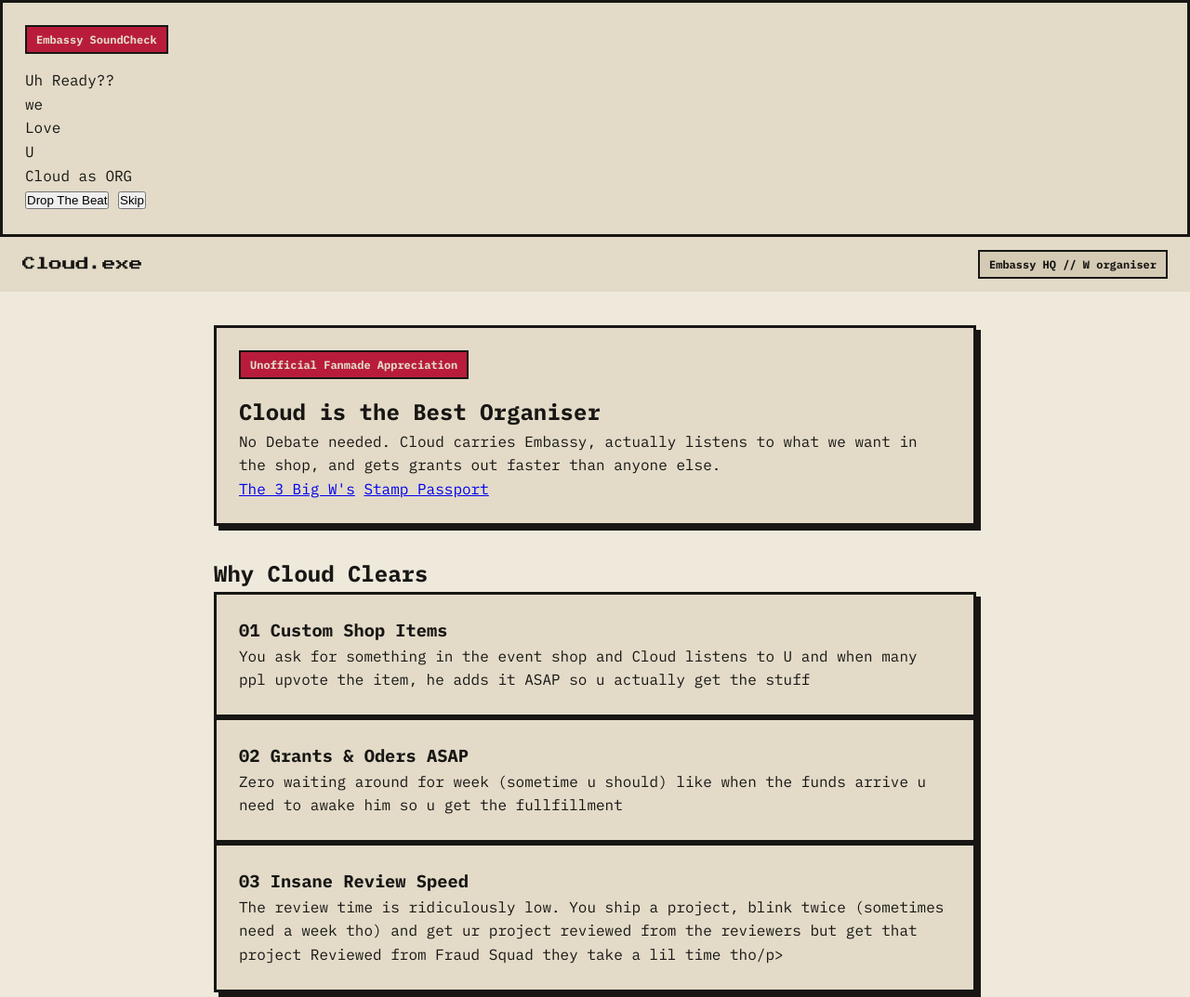
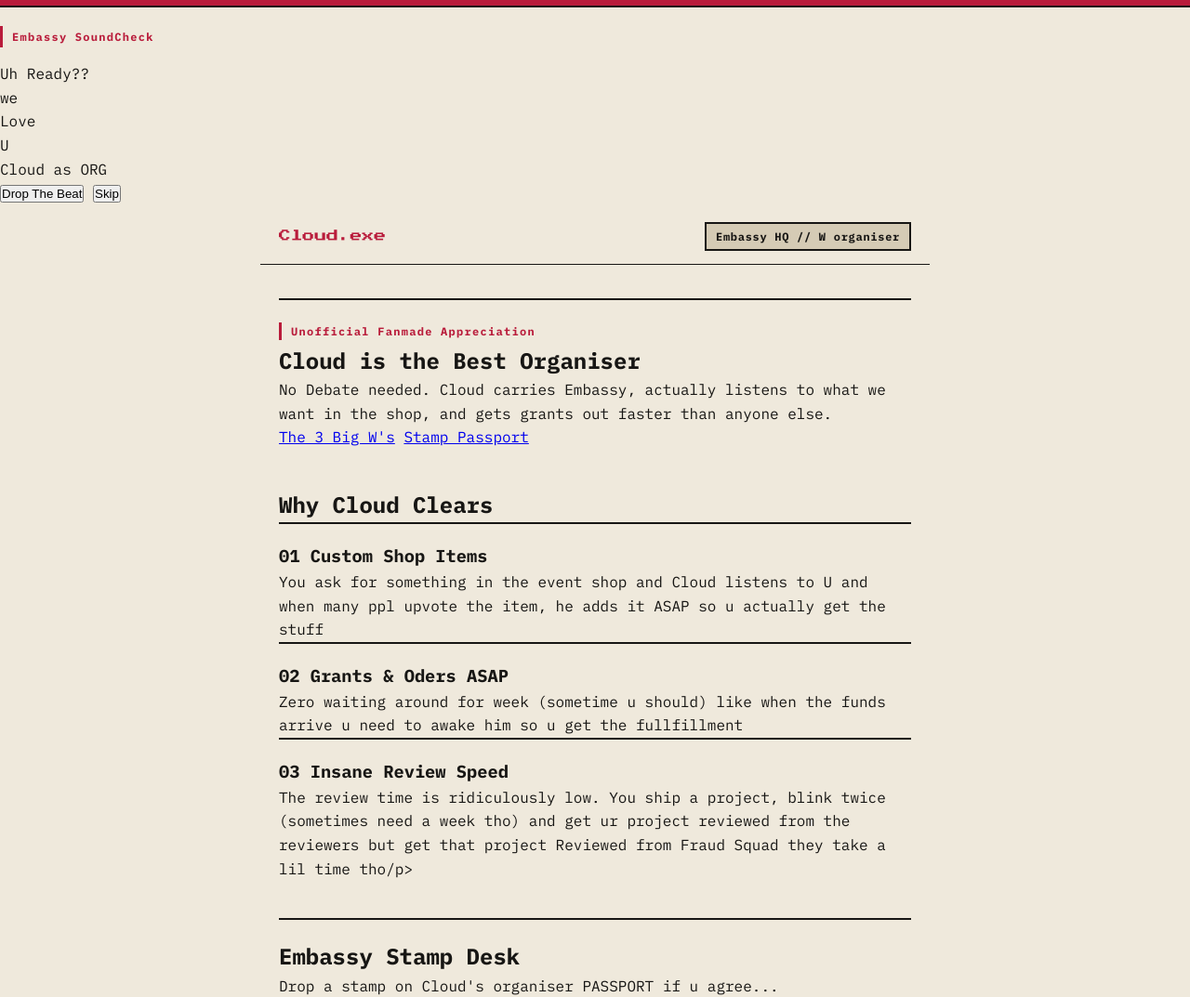
Before and after one commit to K8BH/Clouds-da-best-org, a plain HTML site: page index.html in a window 1280 px wide. Shown: the top 1073 px of the page at 93% size. Drawn offline with Linux system fonts and the light colour scheme.

Commit message:
flatten the card layout

```diff
--- a/style.css
+++ b/style.css
@@ -21,23 +21,26 @@ body{
     color: var(--ink);
     font-family: "IBM Plex Mono", monospace;
     line-height: 1.6;
+    border-top: 6px solid var(--accent);
     padding-bottom: 48px;
 }
 
 .topbar{
-    background-color:var(--card) ;
-    border-bottom: 3px var(--ink);
+    max-width: 720px;
+    margin: 0 auto;
+    border-bottom: 1px solid var(--ink);
     display: flex;
     justify-content: space-between;
     align-items: center;
-    padding: 14px 24px;
+    padding: 18px 20px 14px;
     gap: 12px;
     flex-wrap: wrap;
 }
 
 .brand{
     font-family: "Press Start 2P", monospace;
-    font-size: 0.9rem;
+    font-size: 0.8rem;
+    color: var(--accent);
 }
 
 .status{
@@ -45,32 +48,30 @@ body{
     border: 2px solid var(--ink);
     font-size: 0.75rem;
     font-weight: 700;
+    letter-spacing: 0.06em;
     padding: 4px 10px;
 }
 
 .container{
-    max-width: 860px;
+    max-width: 720px;
     margin: 36px auto 0;
     padding: 0 20px;
     display: flex;
     flex-direction: column;
-    gap: 32px;
+    gap: 40px;
 }
 
 .card{
-    background-color: var(--card);
-    border: 3px solid var(--ink);
-    box-shadow: 5px 5px 0 var(--ink) ;
-    padding: 24px;
+    border-top: 2px solid var(--ink);
+    padding: 20px 0 0;
 }
 
 .tag{
-    display: inline-block;
-    background-color: var(--accent);
-    color: var(--card);
-    border: 2px solid var(--ink);
+    color: var(--accent);
+    border-left: 3px solid var(--accent) ;
     font-size: 0.75rem;
     font-weight: 700;
-    padding: 4px 10px;
+    letter-spacing: 0.08rem;
+    padding: 2px 0 2px 10px;
     margin-bottom: 16px;
 }
```
